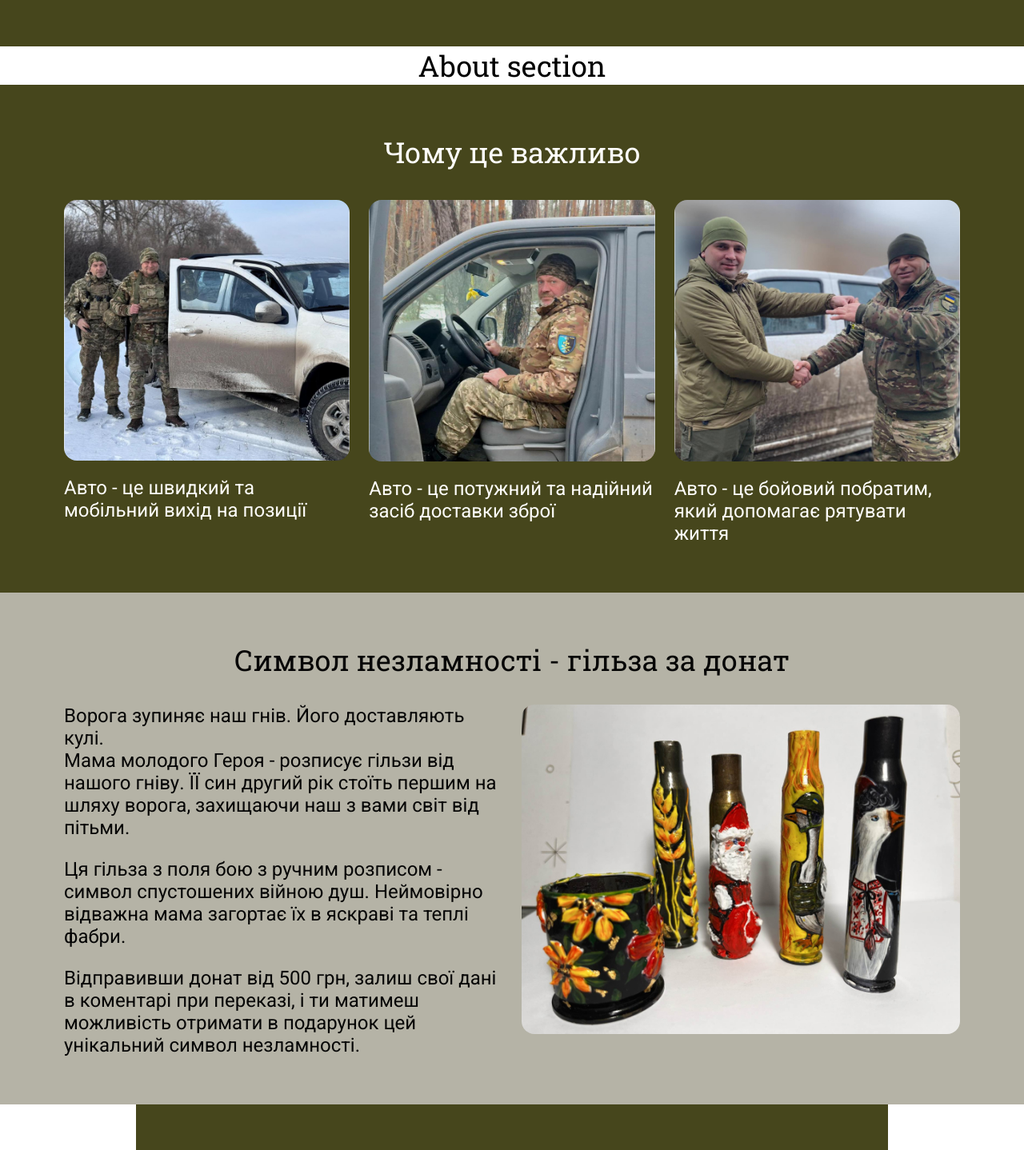
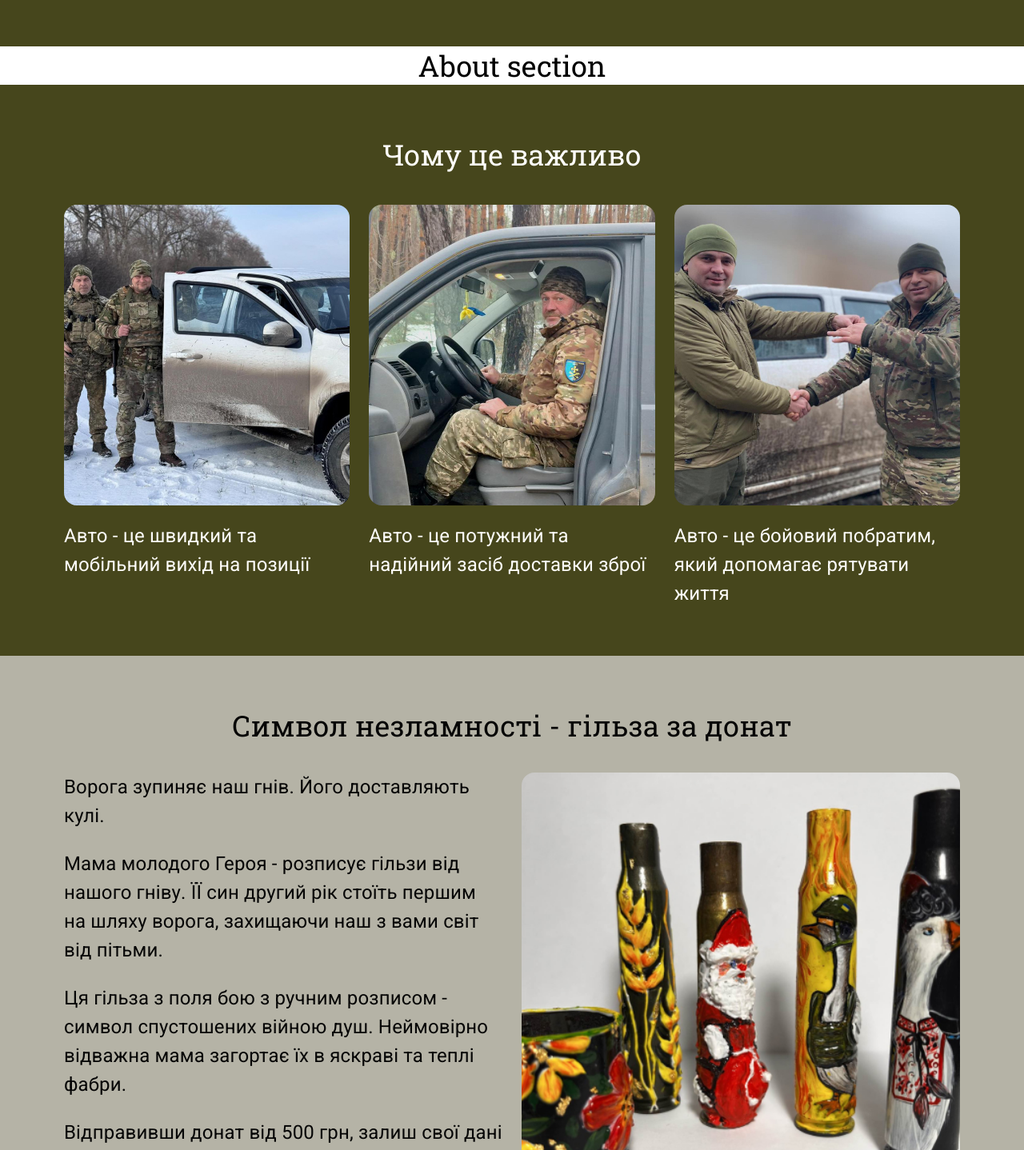
Before and after one commit to baza-trainee/44-zbir, a React (Create React App) app: page / in a window 1280 px wide. Shown: the part 692-2130 px from the top of the page at 80% size. Built offline with nearby package versions, Linux system fonts and the light colour scheme.

Commit message:
fix: give height to the images

```diff
--- a/src/components/Important/Important.module.css
+++ b/src/components/Important/Important.module.css
@@ -2,6 +2,8 @@
   background: var(--green);
   color: var(--white-secondary);
   font-family: var(--font-family);
+  line-height: 1.5;
+  letter-spacing: 0.01em;
 }
 
 .list {
@@ -20,12 +22,14 @@
 }
 
 .img_container {
+  height: 293px;
   border-radius: 16px;
   overflow: hidden;
 }
 
 .img {
   width: 100%;
+  height: 100%;
   object-fit: cover;
 }
 
@@ -66,6 +70,10 @@
     margin-top: 36px;
   }
 
+  .img_container {
+    height: 376px;
+  }
+
   .text {
     font-size: 24px;
   }
--- a/src/components/Reward/Reward.jsx
+++ b/src/components/Reward/Reward.jsx
@@ -7,8 +7,8 @@ const Reward = () => {
       <h2>Символ незламності - гільза за донат</h2>
       <div className={css.block}>
         <div className={css.text}>
+          <p>Ворога зупиняє наш гнів. Його доставляють кулі.</p>
           <p>
-            Ворога зупиняє наш гнів. Його доставляють кулі. <br />
             Мама молодого Героя - розписує гільзи від нашого гніву. ЇЇ син
             другий рік стоїть першим на шляху ворога, захищаючи наш з вами світ
             від пітьми.
--- a/src/components/Reward/Reward.module.css
+++ b/src/components/Reward/Reward.module.css
@@ -2,6 +2,8 @@
   background: var(--fon);
   font-family: var(--font-family);
   color: var(--black);
+  line-height: 1.5;
+  letter-spacing: 0.01em;
 }
 
 .text {
@@ -20,6 +22,7 @@
 
 .img_container {
   width: 100%;
+  height: 261px;
   overflow: hidden;
   border-radius: 16px;
 }
@@ -39,6 +42,8 @@
   .text,
   .img_container {
     width: calc((100% - 20px) / 2);
+    height: auto;
+    max-height: 600px;
   }
 
   .text {
@@ -46,7 +51,7 @@
   }
 }
 
-@media screen and (min-width: 1024px) {
+@media screen and (min-width: 1024px) and (max-width: 1279px) {
   .block {
     gap: 24px;
   }
@@ -54,16 +59,26 @@
   .text,
   .img_container {
     width: calc((100% - 24px) / 2);
-    max-height: 468px;
+    max-height: 480px;
   }
 }
 
 @media screen and (min-width: 1280px) {
+  .block {
+    gap: 24px;
+  }
+
   .img_container {
-    width: calc((100% - 24px) / 2);
-    height: 100%;
+    max-height: 576px;
   }
+
   .text {
     font-size: 24px;
   }
 }
+
+@media screen and (min-width: 1440px) {
+  .img_container {
+    max-height: 468px;
+  }
+}
```
